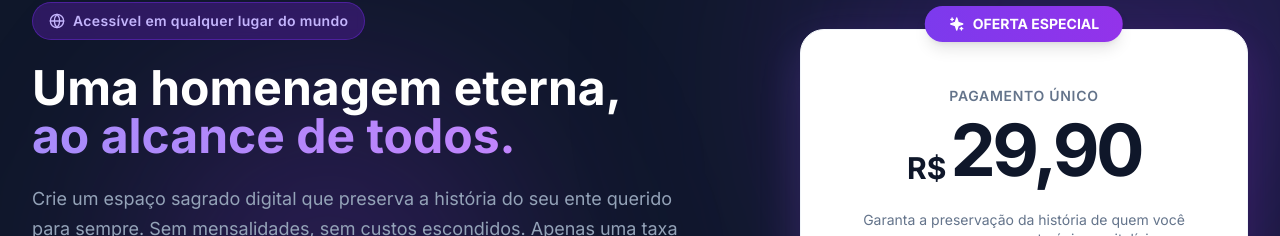
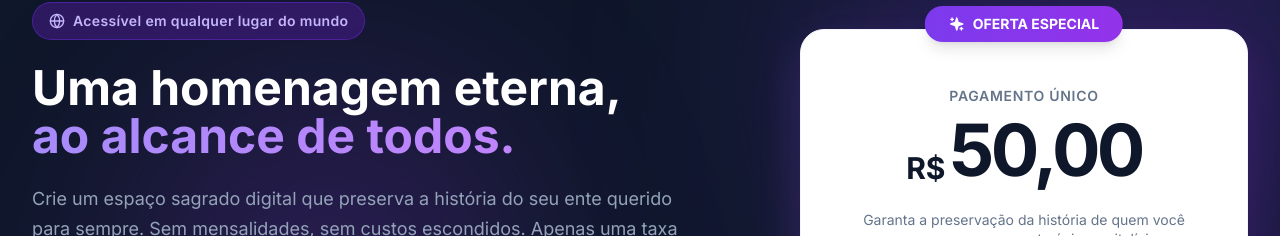
Before and after one commit to mdstudioof/eternizefinal, a React (Vite) app: page / in a window 1280 px wide. Shown: the part 3285-3521 px from the top of the page. Built offline with nearby package versions, Linux system fonts and the light colour scheme; no server answers.

Commit message:
Atualizar preço de R,90 para R,00

```diff
--- a/components/ValueProposition.tsx
+++ b/components/ValueProposition.tsx
@@ -71,7 +71,7 @@ const ValueProposition: React.FC<ValuePropositionProps> = ({ onStartCreate }) =>
 
               <div className="flex items-end justify-center gap-1 mb-6 text-slate-900">
                 <span className="text-3xl font-bold align-top mt-2">R$</span>
-                <span className="text-7xl font-extrabold tracking-tighter">29,90</span>
+                <span className="text-7xl font-extrabold tracking-tighter">50,00</span>
               </div>
 
               <p className="text-slate-500 text-sm mb-8 px-4 leading-snug">
```
